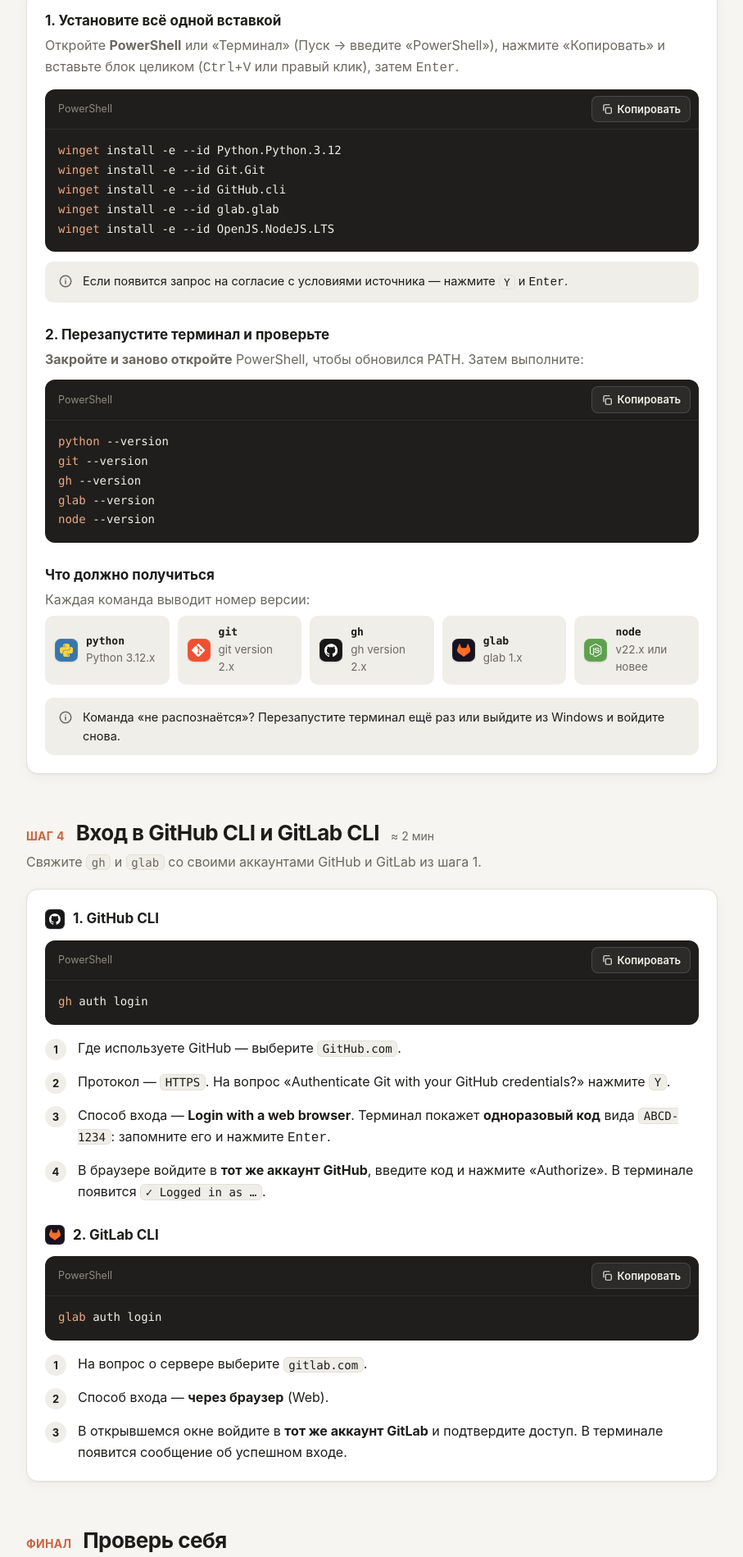
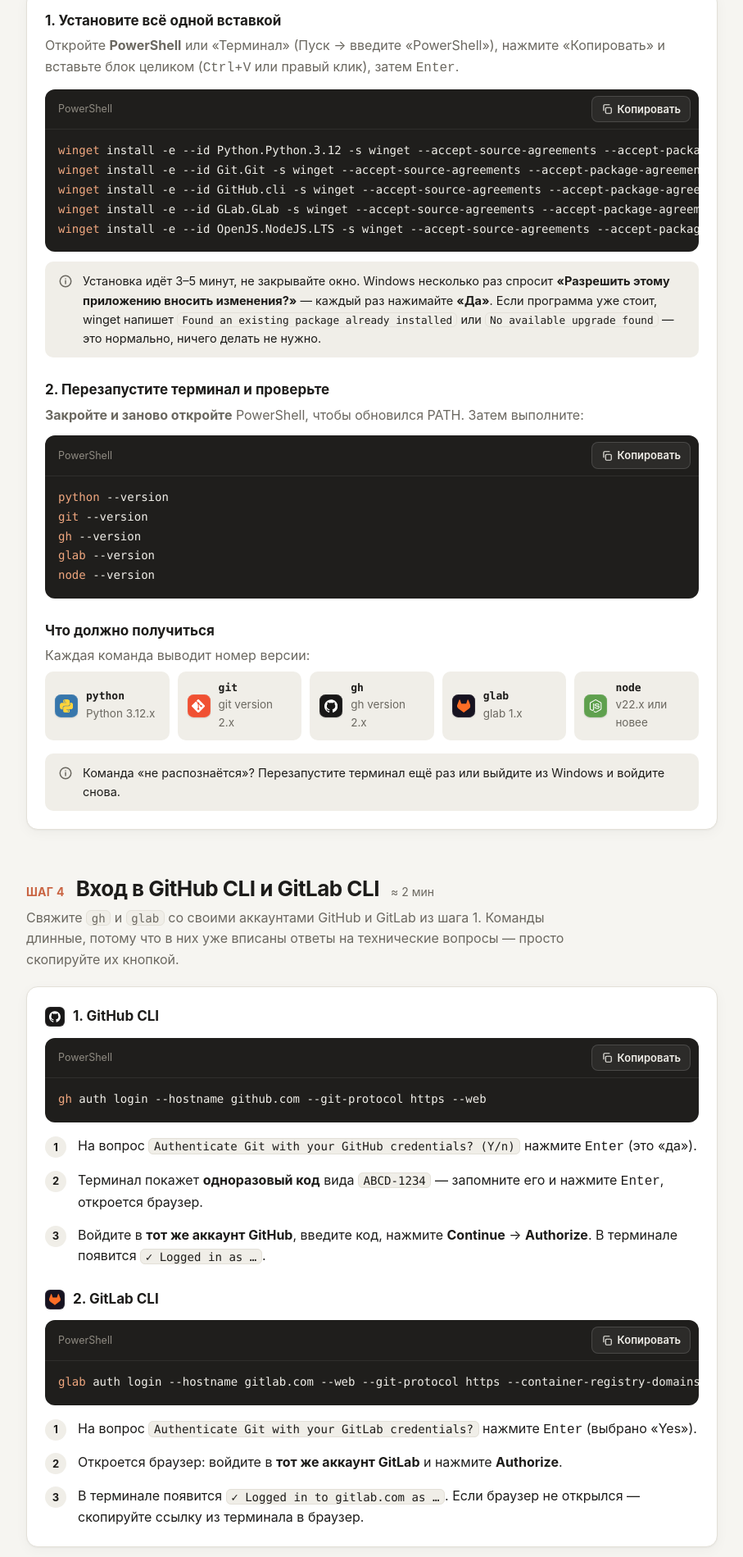
Before and after one commit to ZhumabekovMerei/rpa-setup-portal, a plain HTML site: page index.html in a window 1280 px wide. Shown: the part 2407-4306 px from the top of the page at 82% size, without its empty margins (330-1237 px from the left). Drawn offline with Linux system fonts and the light colour scheme.

Commit message:
Windows: исправить ID GitLab CLI (GLab.GLab), winget без вопросов, вход gh/glab одной командой
Co-Authored-By: Claude Opus 5.5 <noreply@anthropic.com>

```diff
--- a/index.html
+++ b/index.html
@@ -580,13 +580,13 @@
             <p>Откройте <b>PowerShell</b> или «Терминал» (Пуск → введите «PowerShell»), нажмите «Копировать» и вставьте блок целиком (<kbd>Ctrl</kbd>+<kbd>V</kbd> или правый клик), затем <kbd>Enter</kbd>.</p>
             <div class="code">
               <div class="code-head"><span>PowerShell</span><button class="copy" type="button" data-copy="win-install"><svg><use href="#i-copy"/></svg><span>Копировать</span></button></div>
-<pre id="win-install"><span class="k">winget</span> install -e --id Python.Python.3.12
-<span class="k">winget</span> install -e --id Git.Git
-<span class="k">winget</span> install -e --id GitHub.cli
-<span class="k">winget</span> install -e --id glab.glab
-<span class="k">winget</span> install -e --id OpenJS.NodeJS.LTS</pre>
+<pre id="win-install"><span class="k">winget</span> install -e --id Python.Python.3.12 -s winget --accept-source-agreements --accept-package-agreements
+<span class="k">winget</span> install -e --id Git.Git -s winget --accept-source-agreements --accept-package-agreements
+<span class="k">winget</span> install -e --id GitHub.cli -s winget --accept-source-agreements --accept-package-agreements
+<span class="k">winget</span> install -e --id GLab.GLab -s winget --accept-source-agreements --accept-package-agreements
+<span class="k">winget</span> install -e --id OpenJS.NodeJS.LTS -s winget --accept-source-agreements --accept-package-agreements</pre>
             </div>
-            <div class="note info" style="margin-top:0"><svg><use href="#i-info"/></svg><div>Если появится запрос на согласие с условиями источника — нажмите <code>Y</code> и <kbd>Enter</kbd>.</div></div>
+            <div class="note info" style="margin-top:0"><svg><use href="#i-info"/></svg><div>Установка идёт 3–5 минут, не закрывайте окно. Windows несколько раз спросит <b>«Разрешить этому приложению вносить изменения?»</b> — каждый раз нажимайте <b>«Да»</b>. Если программа уже стоит, winget напишет <code>Found an existing package already installed</code> или <code>No available upgrade found</code> — это нормально, ничего делать не нужно.</div></div>
           </div>
 
           <div class="substep">
@@ -675,31 +675,30 @@
     <!-- 4. gh + glab -->
     <section id="glab">
       <div class="sec-head"><span class="sec-num">ШАГ 4</span><h2>Вход в GitHub CLI и GitLab CLI</h2><span class="time">≈ 2 мин</span></div>
-      <p class="sec-sub">Свяжите <code>gh</code> и <code>glab</code> со своими аккаунтами GitHub и GitLab из шага 1.</p>
+      <p class="sec-sub">Свяжите <code>gh</code> и <code>glab</code> со своими аккаунтами GitHub и GitLab из шага 1. Команды длинные, потому что в них уже вписаны ответы на технические вопросы — просто скопируйте их кнопкой.</p>
       <div class="card">
         <div class="substep" style="margin-top:0">
           <h3 class="with-icon"><span class="app xs ghcli"><svg><use href="#l-github"/></svg></span>1. GitHub CLI</h3>
           <div class="code">
             <div class="code-head"><span data-only="win">PowerShell</span><span data-only="mac">Терминал</span><button class="copy" type="button" data-copy="gh-login"><svg><use href="#i-copy"/></svg><span>Копировать</span></button></div>
-<pre id="gh-login"><span class="k">gh</span> auth login</pre>
+<pre id="gh-login"><span class="k">gh</span> auth login --hostname github.com --git-protocol https --web</pre>
           </div>
           <ol class="steps" style="margin-top:16px">
-            <li><div>Где используете GitHub — выберите <code>GitHub.com</code>.</div></li>
-            <li><div>Протокол — <code>HTTPS</code>. На вопрос «Authenticate Git with your GitHub credentials?» нажмите <code>Y</code>.</div></li>
-            <li><div>Способ входа — <b>Login with a web browser</b>. Терминал покажет <b>одноразовый код</b> вида <code>ABCD-1234</code>: запомните его и нажмите <kbd>Enter</kbd>.</div></li>
-            <li><div>В браузере войдите в <b>тот же аккаунт GitHub</b>, введите код и нажмите «Authorize». В терминале появится <code>✓ Logged in as …</code>.</div></li>
+            <li><div>На вопрос <code>Authenticate Git with your GitHub credentials? (Y/n)</code> нажмите <kbd>Enter</kbd> (это «да»).</div></li>
+            <li><div>Терминал покажет <b>одноразовый код</b> вида <code>ABCD-1234</code> — запомните его и нажмите <kbd>Enter</kbd>, откроется браузер.</div></li>
+            <li><div>Войдите в <b>тот же аккаунт GitHub</b>, введите код, нажмите <b>Continue</b> → <b>Authorize</b>. В терминале появится <code>✓ Logged in as …</code>.</div></li>
           </ol>
         </div>
         <div class="substep">
           <h3 class="with-icon"><span class="app xs glab"><svg><use href="#l-gitlab"/></svg></span>2. GitLab CLI</h3>
           <div class="code">
             <div class="code-head"><span data-only="win">PowerShell</span><span data-only="mac">Терминал</span><button class="copy" type="button" data-copy="glab-login"><svg><use href="#i-copy"/></svg><span>Копировать</span></button></div>
-<pre id="glab-login"><span class="k">glab</span> auth login</pre>
+<pre id="glab-login"><span class="k">glab</span> auth login --hostname gitlab.com --web --git-protocol https --container-registry-domains "gitlab.com,gitlab.com:443,registry.gitlab.com"</pre>
           </div>
           <ol class="steps" style="margin-top:16px">
-            <li><div>На вопрос о сервере выберите <code>gitlab.com</code>.</div></li>
-            <li><div>Способ входа — <b>через браузер</b> (Web).</div></li>
-            <li><div>В открывшемся окне войдите в <b>тот же аккаунт GitLab</b> и подтвердите доступ. В терминале появится сообщение об успешном входе.</div></li>
+            <li><div>На вопрос <code>Authenticate Git with your GitLab credentials?</code> нажмите <kbd>Enter</kbd> (выбрано «Yes»).</div></li>
+            <li><div>Откроется браузер: войдите в <b>тот же аккаунт GitLab</b> и нажмите <b>Authorize</b>.</div></li>
+            <li><div>В терминале появится <code>✓ Logged in to gitlab.com as …</code>. Если браузер не открылся — скопируйте ссылку из терминала в браузер.</div></li>
           </ol>
         </div>
       </div>
@@ -755,7 +754,7 @@
         </details>
         <details data-only="win">
           <summary><code>winget</code> не распознан</summary>
-          <div class="faq-body"><p><b>Причина:</b> старая версия Windows или не установлен «App Installer».</p><p><b>Решение:</b> обновите Windows или установите «App Installer» из Microsoft Store.</p></div>
+          <div class="faq-body"><p><b>Причина:</b> «App Installer» (в нём живёт winget) ещё не зарегистрирован — так бывает на новом компьютере — или его нет в старой Windows.</p><p><b>Решение:</b> выполните в PowerShell команду ниже и откройте PowerShell заново:</p><p><code>Add-AppxPackage -RegisterByFamilyName -MainPackage Microsoft.DesktopAppInstaller_8wekyb3d8bbwe</code></p><p>Не помогло — установите или обновите «App Installer» в Microsoft Store, либо обновите Windows. Если Store закрыт в организации — обратитесь в ИТ.</p></div>
         </details>
         <details data-only="win">
           <summary><code>gh</code> / <code>glab</code> / <code>python</code> не распознаётся после установки</summary>
@@ -772,6 +771,14 @@
         <details>
           <summary><code>gh auth login</code> «завис» на вопросе</summary>
           <div class="faq-body"><p><b>Причина:</b> команда ждёт ответа в терминале — например, на «Authenticate Git with your GitHub credentials? (Y/n)» или «Press Enter to open github.com».</p><p><b>Решение:</b> кликните в окно терминала и нажмите <code>Y</code> или <kbd>Enter</kbd>. Если браузер не открылся — откройте <a href="https://github.com/login/device" target="_blank" rel="noopener">github.com/login/device</a> и введите код из терминала.</p></div>
+        </details>
+        <details data-only="win">
+          <summary>Окно «Разрешить этому приложению вносить изменения?»</summary>
+          <div class="faq-body"><p><b>Причина:</b> Git, GitHub CLI и Node.js ставятся для всех пользователей компьютера.</p><p><b>Решение:</b> нажмите «Да». Если просит пароль администратора, которого у вас нет, — обратитесь в ИТ.</p></div>
+        </details>
+        <details data-only="win">
+          <summary><code>No package found matching input criteria</code></summary>
+          <div class="faq-body"><p><b>Причина:</b> опечатка в команде или устаревший каталог winget.</p><p><b>Решение:</b> копируйте команды только кнопкой «Копировать». Если ошибка повторяется — выполните <code>winget source update</code> и повторите.</p></div>
         </details>
         <details>
           <summary>Нет аккаунта на одном из сервисов</summary>
```
